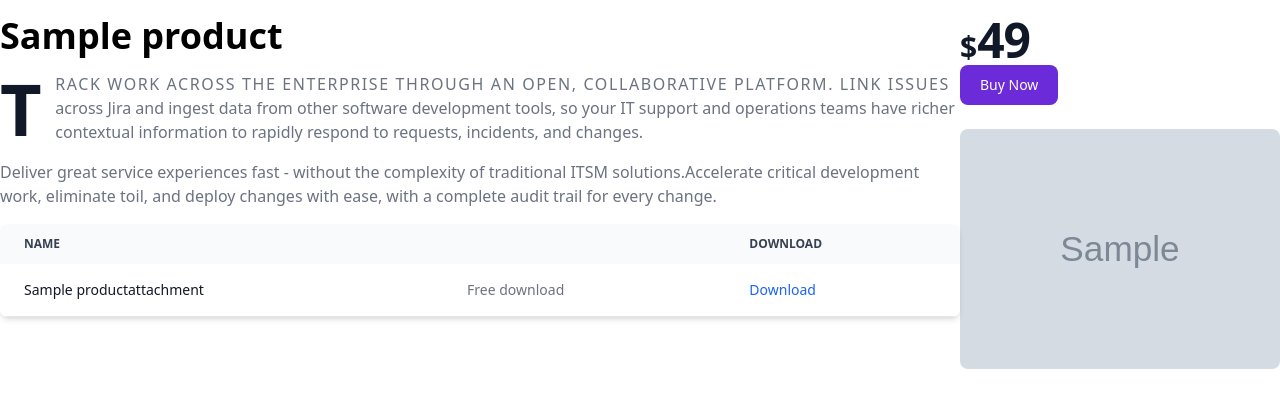
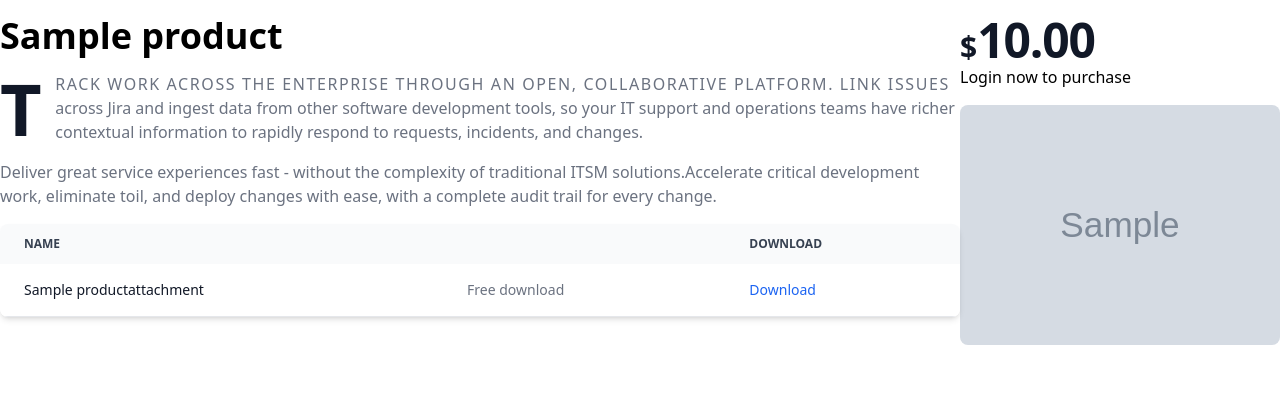
Before and after one commit to codingforentrepreneurs/micro-ecommerce, a Django app: a page that uses src/templates/products/detail.html in a window 1280 px wide. Shown: the part 72-492 px from the top of the page. Run offline with Django 4.2, Linux system fonts and the light colour scheme; tables that the repository leaves empty hold one stand-in row (values such as "Sample post"); grey boxes marked "Sample" are stand-in pictures; style sheets or scripts are compiled from the project's sources.

Commit message:
20 - Purchase Form & Flow Start

```diff
--- a/src/cfehome/urls.py
+++ b/src/cfehome/urls.py
@@ -24,6 +24,7 @@ urlpatterns = [
     path('', views.home_view),
     path('admin/', admin.site.urls),
     path('products/',include('products.urls')),
+    path('purchases/',include('purchases.urls')),
 ]
 
 if settings.DEBUG:
--- a/src/products/models.py
+++ b/src/products/models.py
@@ -25,6 +25,10 @@ class Product(models.Model):
     @property
     def display_name(self):
         return self.name
+
+    @property
+    def display_price(self):
+        return self.price
 
     def __str__(self):
         return self.display_name
--- /dev/null
+++ b/src/purchases/urls.py
@@ -0,0 +1,10 @@
+from django.urls import path
+
+from . import views
+
+app_name='purchases'
+urlpatterns = [
+    path('start/', views.purchase_start_view, name='start'),
+    path('success/', views.purchase_success_view, name='success'),
+    path('stopped/', views.purchase_stopped_view, name='stopped'),
+]
--- a/src/templates/products/detail.html
+++ b/src/templates/products/detail.html
@@ -28,13 +28,7 @@
         <p>You own this product.</p>
         {% else %}
         <div>
-            <div class="flex items-baseline text-gray-900 dark:text-white">
-                <span class="text-3xl font-semibold">$</span>
-                <span class="text-5xl font-extrabold tracking-tight">49</span>
-
-            </div>
-
-            <button type="button" class="focus:outline-none text-white bg-purple-700 hover:bg-purple-800 focus:ring-4 focus:ring-purple-300 font-medium rounded-lg text-sm px-5 py-2.5 mb-2 dark:bg-purple-600 dark:hover:bg-purple-700 dark:focus:ring-purple-900">Buy Now</button>
+            {% include 'purchases/buy-btn-form.html' with product=object %}
         </div>
         {% endif %}
         {% if object.image %}
--- /dev/null
+++ b/src/templates/purchases/buy-btn-form.html
@@ -0,0 +1,16 @@
+{% if product %}
+<form method="POST" action="{% url 'purchases:start' %}"> {% csrf_token %}
+    <input type="hidden" value="{{ product.handle }}" name="handle" />
+    <div class="flex items-baseline text-gray-900 dark:text-white">
+        <span class="text-3xl font-semibold">$</span>
+        <span class="text-5xl font-extrabold tracking-tight">{{ product.display_price }}</span>
+
+    </div>
+    {% if not request.user.is_authenticated %}
+    <a href="/login">Login now to purchase</a>
+    {% else %}
+    <button type="submit" class="focus:outline-none text-white bg-purple-700 hover:bg-purple-800 focus:ring-4 focus:ring-purple-300 font-medium rounded-lg text-sm px-5 py-2.5 mb-2 dark:bg-purple-600 dark:hover:bg-purple-700 dark:focus:ring-purple-900">Buy Now</button>
+    {% endif %}
+</form>
+
+{% endif %}
```
Also changed, not shown: src/purchases/views.py (+33 -2 lines).
